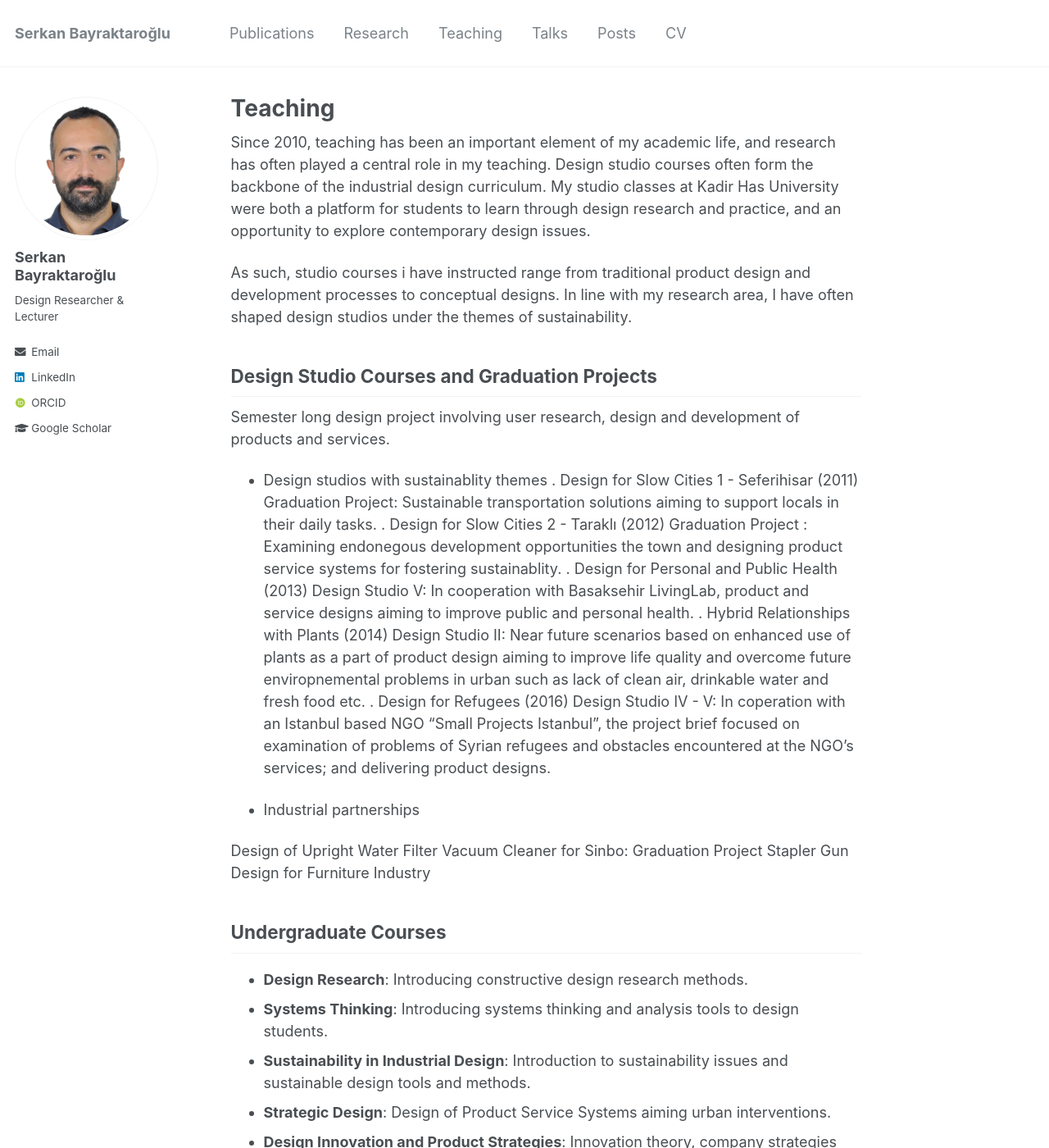
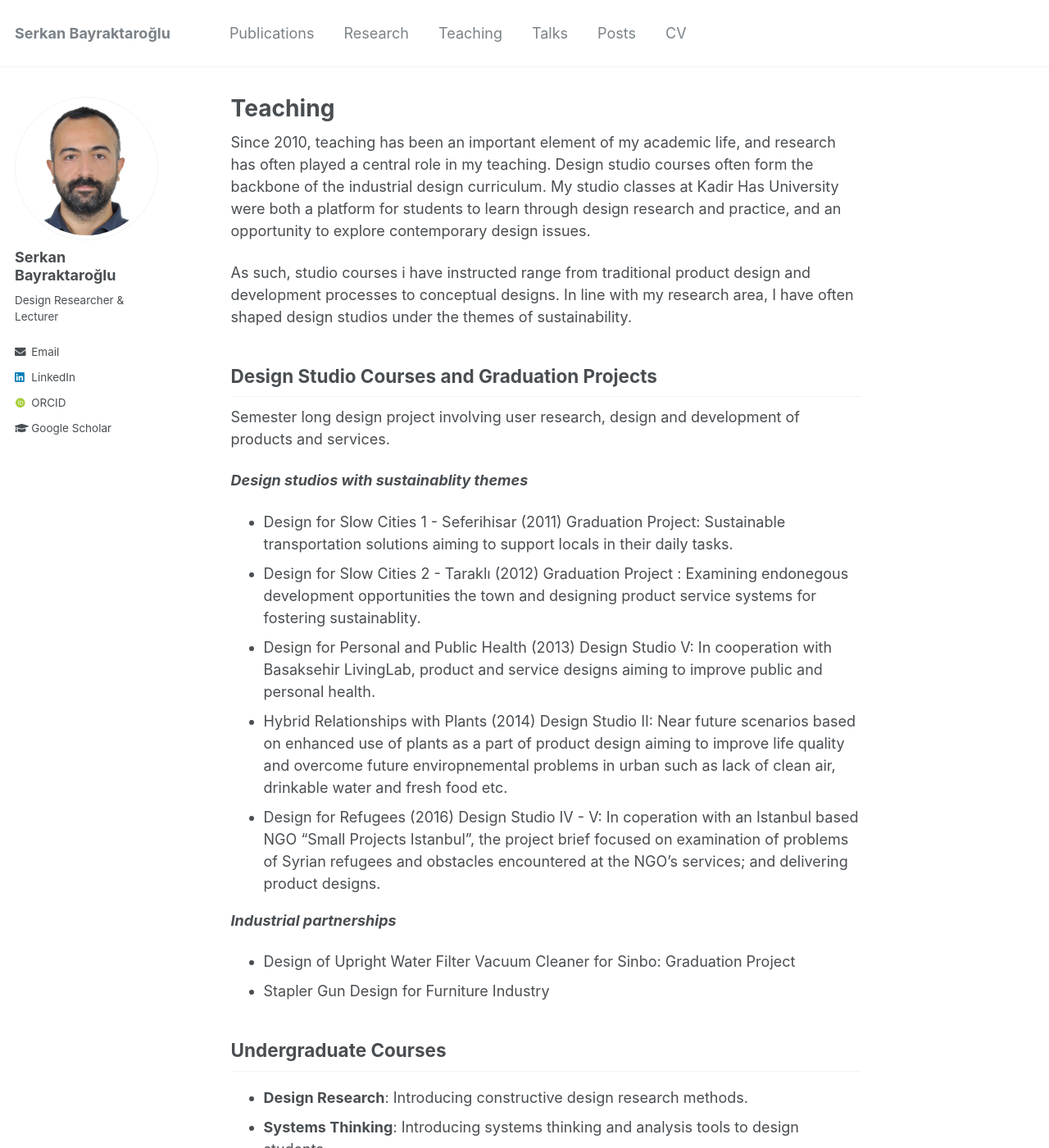
Before and after one commit to serkanbayraktaroglu/serkanbayraktaroglu.github.io, a Jekyll site: the page built from _pages/teaching.md, in a window 1280 px wide and 1400 px high. Shown: the whole window at 82% size. Built offline with Jekyll 4.4.1, drawn with Linux system fonts in a browser that asks for light colours; some web fonts are replaced.

Commit message:
Update teaching.md

```diff
--- a/_pages/teaching.md
+++ b/_pages/teaching.md
@@ -11,17 +11,18 @@
 
 Semester long design project involving user research, design and development of products and services.
 
-- Design studios with sustainablity themes
-. Design for Slow Cities 1 - Seferihisar  (2011) Graduation Project: Sustainable transportation solutions aiming to support locals in their daily tasks.
-. Design for Slow Cities 2 - Taraklı (2012) Graduation Project : Examining endonegous development opportunities the town and designing product service systems for fostering sustainablity.
-. Design for Personal and Public Health (2013) Design Studio V: In cooperation with Basaksehir LivingLab, product and service designs aiming to improve public and personal health.
-. Hybrid Relationships with Plants (2014) Design Studio II: Near future scenarios based on enhanced use of plants as a part of product design aiming to improve life quality and overcome future enviropnemental problems in urban such as lack of clean air, drinkable water and fresh food etc.
-. Design for Refugees (2016) Design Studio IV - V: In coperation with an Istanbul based NGO "Small Projects Istanbul", the project brief focused on examination of problems of Syrian refugees and obstacles encountered at the NGO's services; and delivering product designs.
+***Design studios with sustainablity themes***
 
-- Industrial partnerships
+- Design for Slow Cities 1 - Seferihisar  (2011) Graduation Project: Sustainable transportation solutions aiming to support locals in their daily tasks.
+- Design for Slow Cities 2 - Taraklı (2012) Graduation Project : Examining endonegous development opportunities the town and designing product service systems for fostering sustainablity.
+- Design for Personal and Public Health (2013) Design Studio V: In cooperation with Basaksehir LivingLab, product and service designs aiming to improve public and personal health.
+- Hybrid Relationships with Plants (2014) Design Studio II: Near future scenarios based on enhanced use of plants as a part of product design aiming to improve life quality and overcome future enviropnemental problems in urban such as lack of clean air, drinkable water and fresh food etc.
+- Design for Refugees (2016) Design Studio IV - V: In coperation with an Istanbul based NGO "Small Projects Istanbul", the project brief focused on examination of problems of Syrian refugees and obstacles encountered at the NGO's services; and delivering product designs.
 
-Design of Upright Water Filter Vacuum Cleaner for Sinbo: Graduation Project
-Stapler Gun Design for Furniture Industry
+***Industrial partnerships***
+
+- Design of Upright Water Filter Vacuum Cleaner for Sinbo: Graduation Project
+- Stapler Gun Design for Furniture Industry
 
 
 ##  Undergraduate Courses
```
